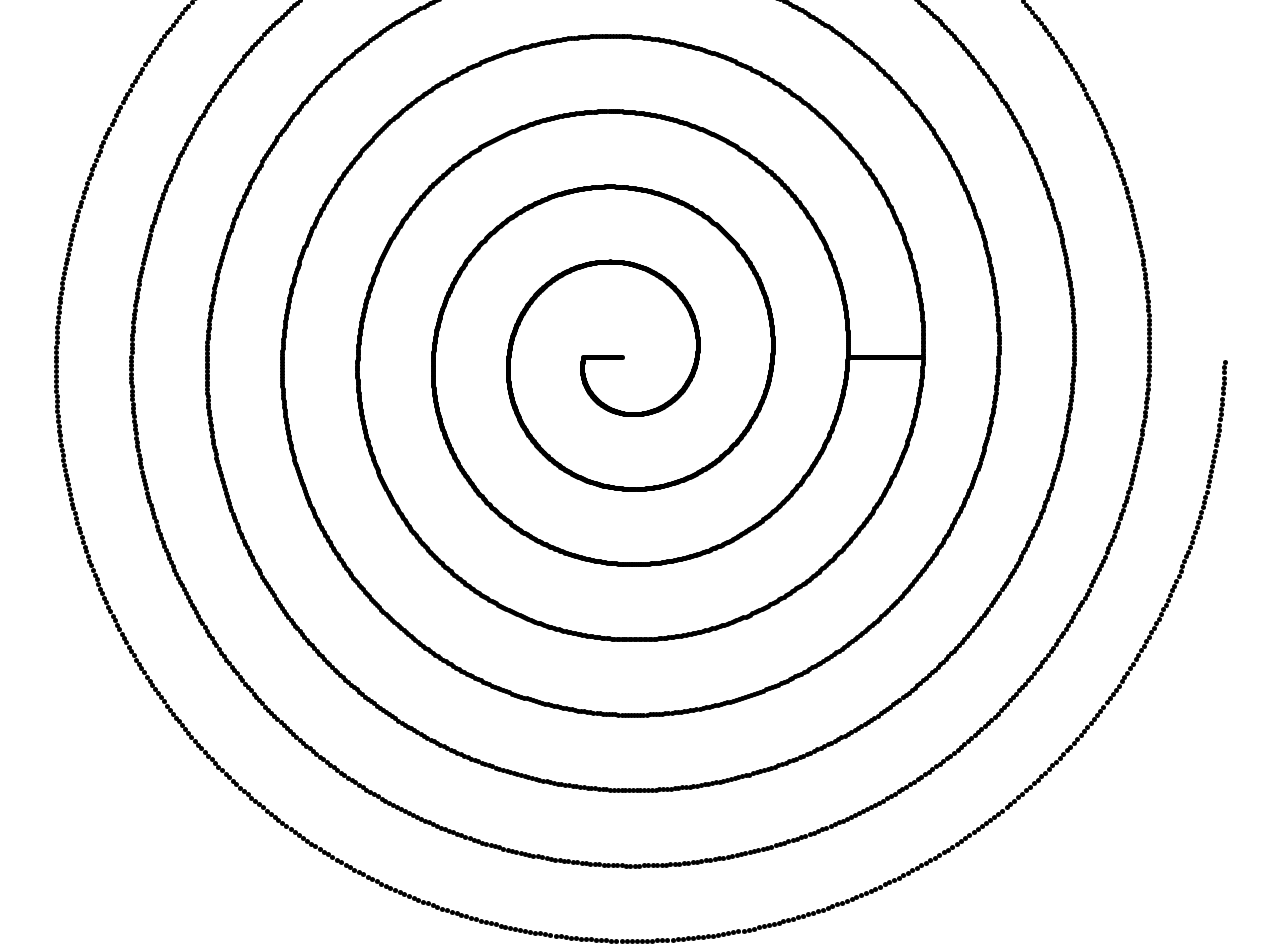
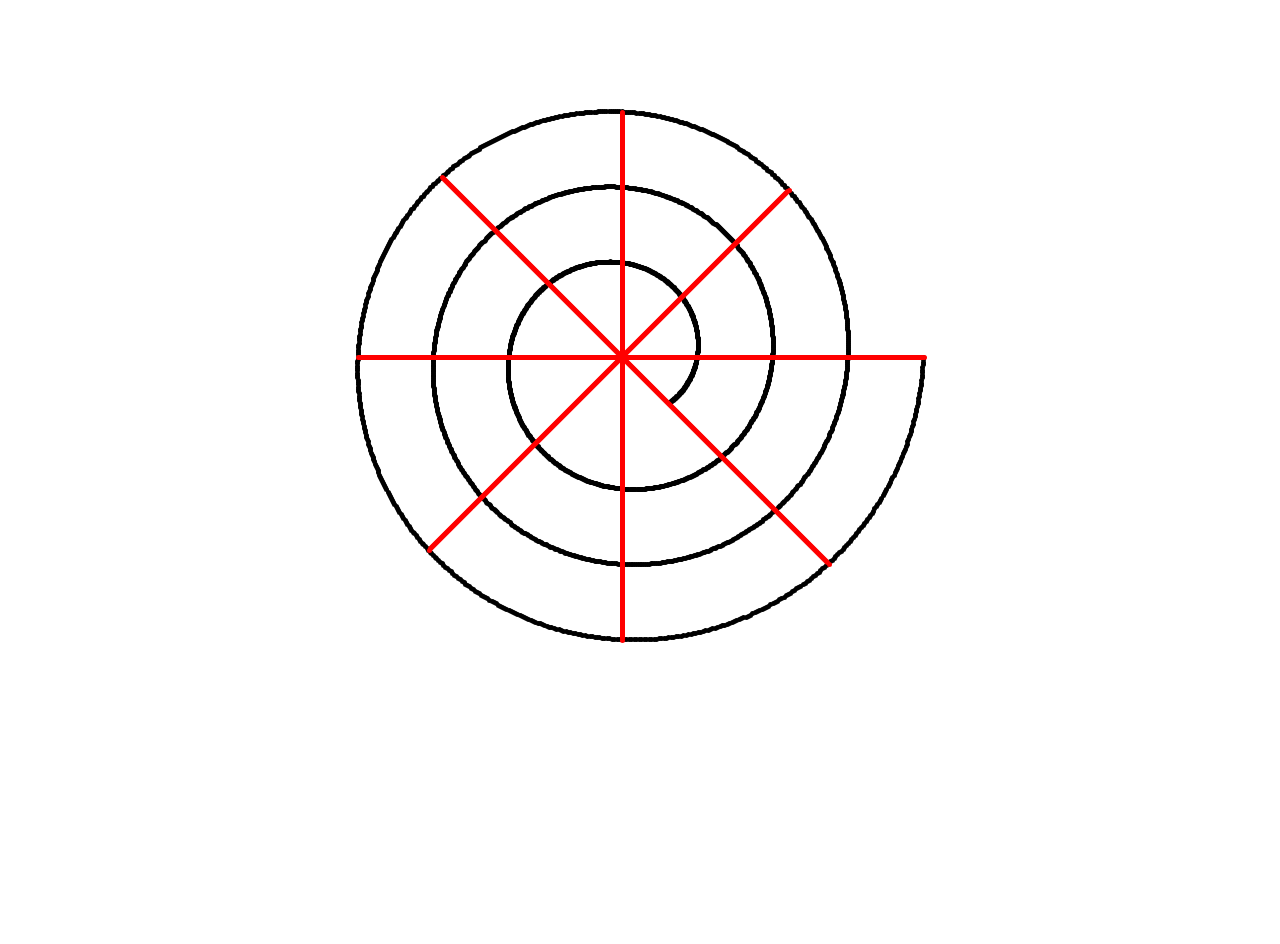
Before and after one commit to zachm01/wordcoil, a React (Vite) app: page / in a window 1280 px wide. After the commit the page ends 800 px from the top, so only its background shows below. Built offline with nearby package versions, Linux system fonts and the light colour scheme.

Commit message:
Add spokes in the spiral to divide letter cells

```diff
--- a/src/App.tsx
+++ b/src/App.tsx
@@ -1,12 +1,40 @@
-import { XLine } from "./shapes/line"
+import { XLine, Line, linspace } from "./shapes/line"
 import { Spiral } from "./shapes/spiral"
 
+const spiralEndDegree = 360 * 4
+const spiralStartDegree = 360 + 270
+const spiralSize = 12
+
+const numSpokes = 8
+
 function App() {
+  const endTheta = (spiralEndDegree * Math.PI / 180)
+  const endBarX = spiralSize * endTheta * Math.cos(endTheta)
+
   return (
     <>
       <XLine x0={0} x1={-38}/>
-      <XLine x0={227} x1={301}/>
-      <Spiral startDegree={360} endDegree={360 * 8}/>
+      <XLine x0={endBarX - spiralSize * 6} x1={endBarX}/>
+      <Spiral
+        size={spiralSize}
+        startDegree={spiralStartDegree}
+        endDegree={spiralEndDegree}
+      />
+
+      {
+        linspace(spiralEndDegree - 360, spiralEndDegree, numSpokes + 1).map(deg => {
+          const theta = (deg) * Math.PI / 180
+
+          return (
+            <Line
+              x0={0}
+              y0={0}
+              x1={spiralSize * theta * Math.cos(theta)}
+              y1={spiralSize * theta * Math.sin(theta)}
+            />
+          )
+        })
+      }
     </>
   )
 }
```
